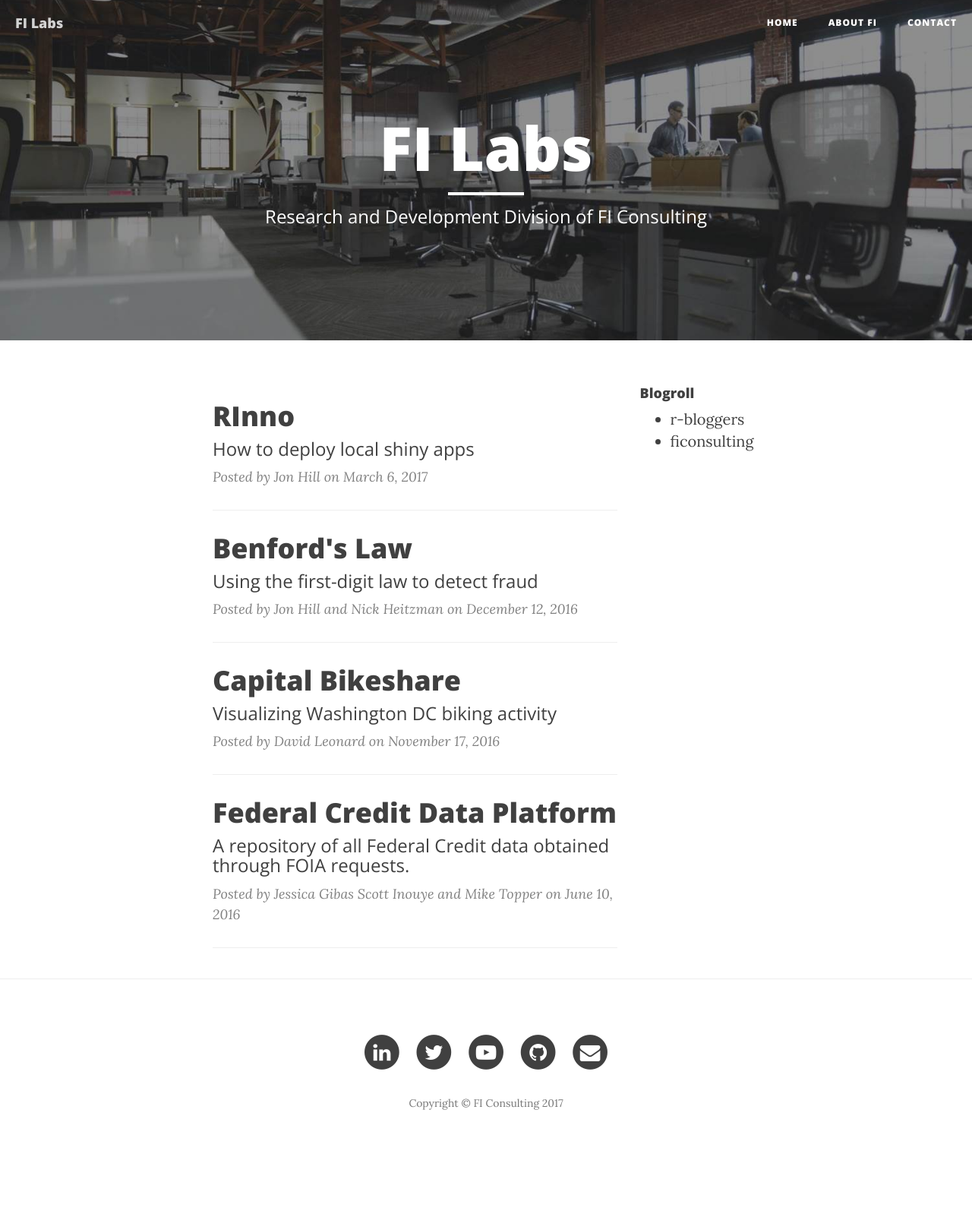
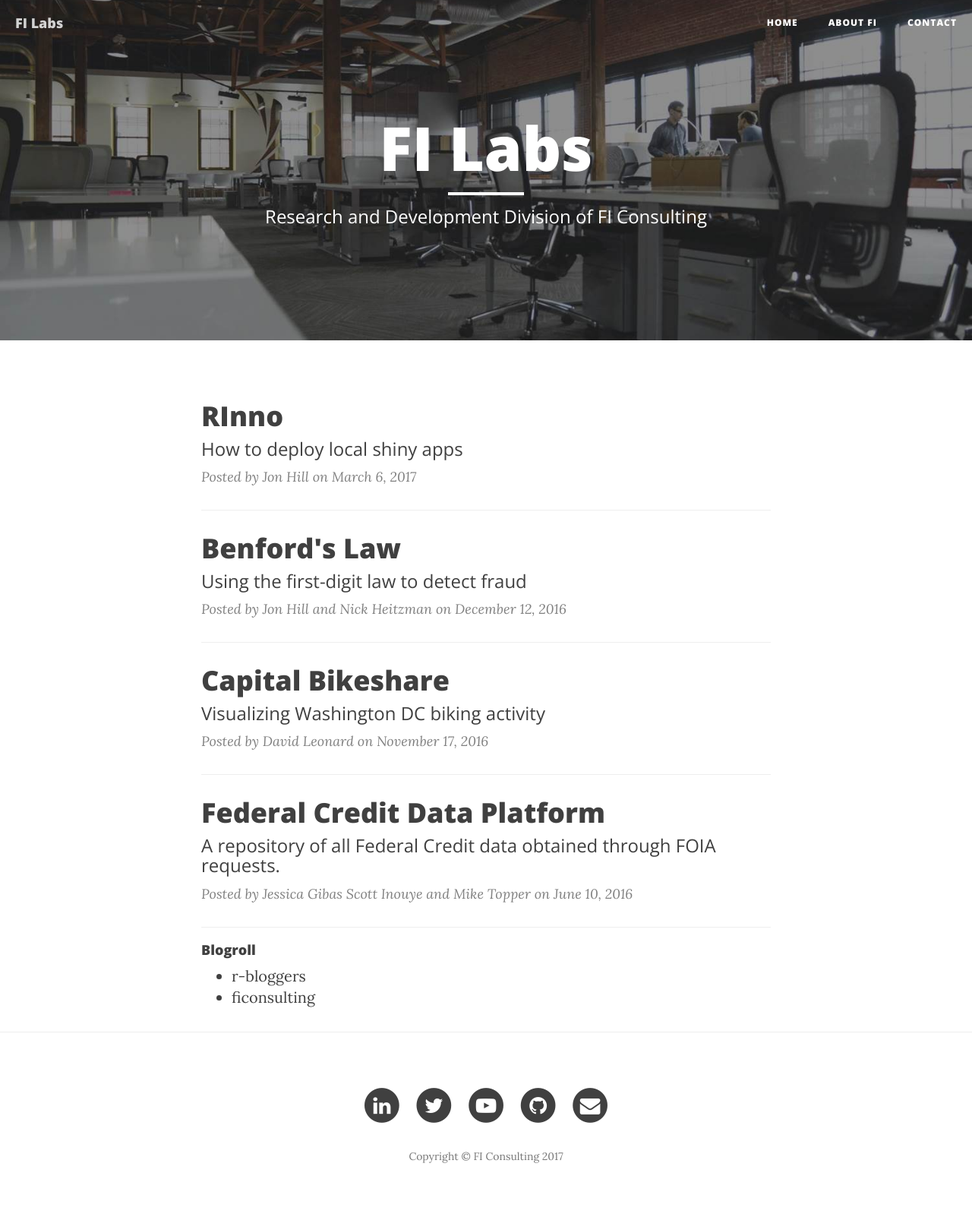
Before and after one commit to ficonsulting/filabs, a Jekyll site: the page built from index.html, in a window 1280 px wide. Shown: the whole page at 76% size. Built offline with Jekyll 4.4.1, drawn with Linux system fonts in a browser that asks for light colours; nearby versions of some CDN libraries; the list of posts is cut into pages by our own code; before the commit the page ends 1528 px from its top, so only the background shows below that.

Commit message:
Update index.html

```diff
--- a/index.html
+++ b/index.html
@@ -3,7 +3,7 @@ layout: page
 description: "Research and Development Division of FI Consulting"
 ---
 
-<div class="col-lg-9">
+<div class="col-9">
     {% for post in paginator.posts %}
     <div class="post-preview">
         <a href="{{ post.url | prepend: site.baseurl }}">
@@ -23,7 +23,7 @@ description: "Research and Development Division of FI Consulting"
     {% endfor %}
 </div>
 
-<div class="col-lg-3 hidden-print hidden-xs hidden-sm hidden-md affix-top affix-top">
+<div class="col-3 hidden-print hidden-xs hidden-sm hidden-md affix-top affix-top">
   {% include blogroll.html %}
 </div>
 
```
